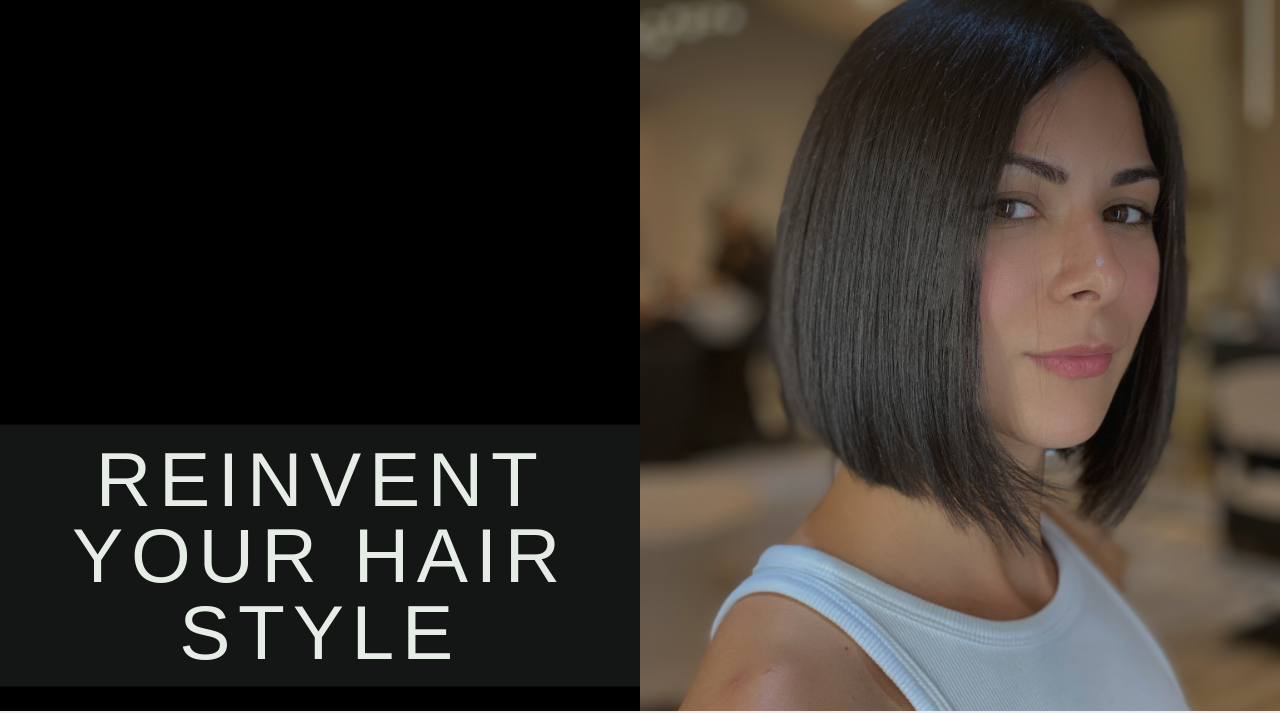
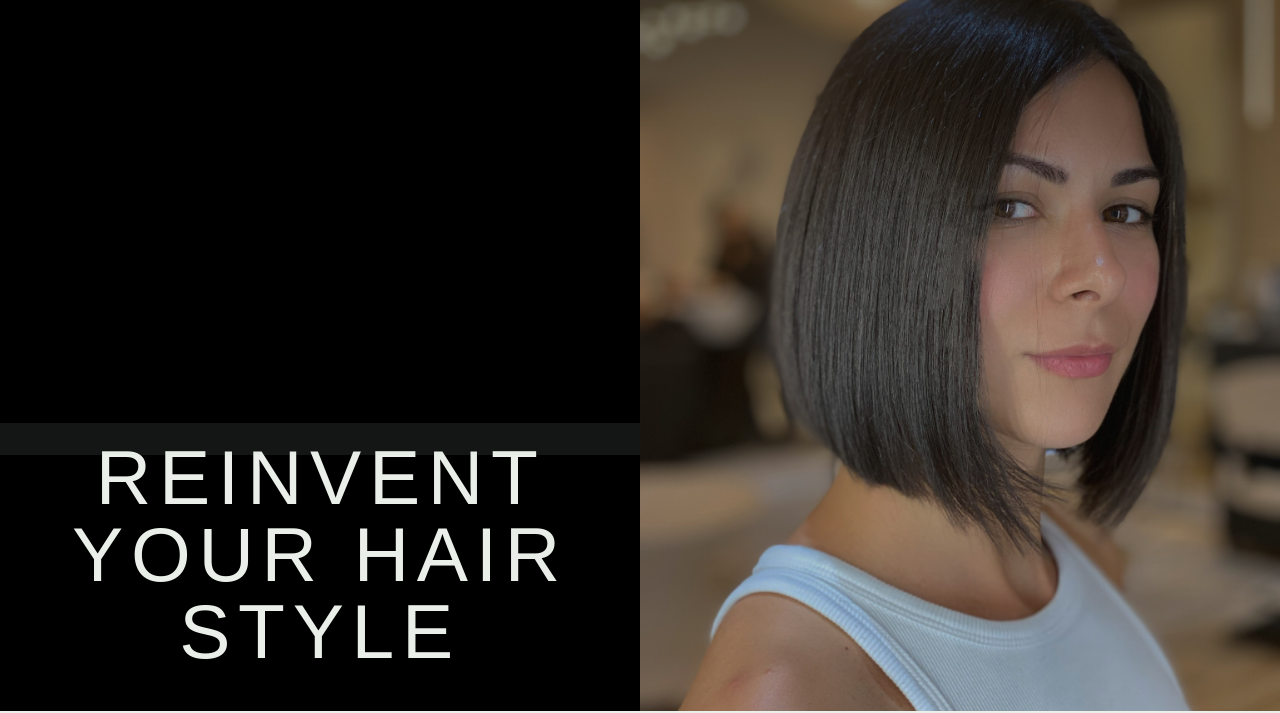
Before and after one commit to lalmeida89/rodrigorios, a website: page index.html in a window 1280 px wide. Shown: the part 89-802 px from the top of the page. Drawn offline with nearby package versions, Linux system fonts and the light colour scheme; a web font is replaced by a local one.

```diff
--- a/js/home.js
+++ b/js/home.js
@@ -7,12 +7,12 @@
 
 	$(window).scroll(function() {
         let scrollPos = $(window).scrollTop();
-        heroAnim($('.hero .image_wrapper, .hero_text'), scrollPos, 50)
+        heroAnim($('.hero .image_wrapper, .hero_text'), scrollPos);
      });
 });
 
 const hero_animations = () => {
-	heroAnim($('.hero .image_wrapper > div, .hero_text'), 0, 50);
+	heroAnim($('.hero .image_wrapper > div, .hero_text'), 0);
 	split_chars($(".hero_text h1"))
 
 	setTimeout(() => {
@@ -35,30 +35,19 @@
 	}, 1000);
 }
 
-const heroAnim = (object, scrollPos, plx) => {
+const heroAnim = (object, scrollPos) => {
     let objParent = object.parent();
 
 	if (scrollPos <= (objParent.offset().top + objParent.outerHeight(true))
         && scrollPos + $(window).height() > objParent.offset().top) {
-            let a = $(window).height() - objParent.offset().top;
-            let b = $(window).height() + objParent.outerHeight(true);
-            let n = a/b;
-            let q = (a*20)/b * plx;
             let scrollPercent = scrollPos / objParent.outerHeight(true);
-            let scale = (1 - scrollPercent/2.5) * 75
-            let opacity = (1 - scrollPercent/2);
-
-            // $('.hero .image_wrapper').css({
-            //     transform: `translate3d(0, ${n}px, 0)`,
-            //     filter: `brightness(${opacity})`
-            // });
+            let opacity = (1 - scrollPercent/1.5);
 
 			$('.hero .image_wrapper > div').css({
 				filter: `brightness(${opacity})`
 			})
 
             $('.hero .hero_text').css({
-                transform: `translate3d(0, ${q}px, 0)`,
 				opacity: opacity
             })
 	}
--- a/scss/home.scss
+++ b/scss/home.scss
@@ -15,9 +15,8 @@
         height: 100vh;
         position: relative;
         overflow: hidden;
-        position: sticky;
-        top: 0;
-		overflow: hidden;
+        // position: sticky;
+        // top: 0;
 
         .image_wrapper {
             position: relative;
@@ -32,7 +31,7 @@
             top: 0;
             width: 100%;
             height: 100%;
-            background: url(./../public/homeHero-Color3.jpg) 60% center/auto 100% no-repeat;
+            background: url(./../public/homeHero-Color3.jpg) 60% center/auto 100% no-repeat fixed;
             z-index: 1;
 			clip-path: polygon(0% 100%,0% 100%,0 100%);
 
@@ -47,7 +46,7 @@
             top: 0;
             width: 100%;
             height: 100%;
-            background: url(./../public/homeHero-BW_4.jpg) 35% center/auto 100% no-repeat;
+            background: url(./../public/homeHero-BW_4.jpg) 35% center/auto 100% no-repeat fixed;
             z-index: 2;
 
 			&.hidden {opacity: 0 !important;}
@@ -56,7 +55,7 @@
             position: absolute;
             width: 100%;
             left: 0;
-            bottom:91%;
+            top:64%;
             z-index: 6;
 			padding: 1rem .5rem;
 
```
Also changed, not shown: scss/home.css, 1 other file.
